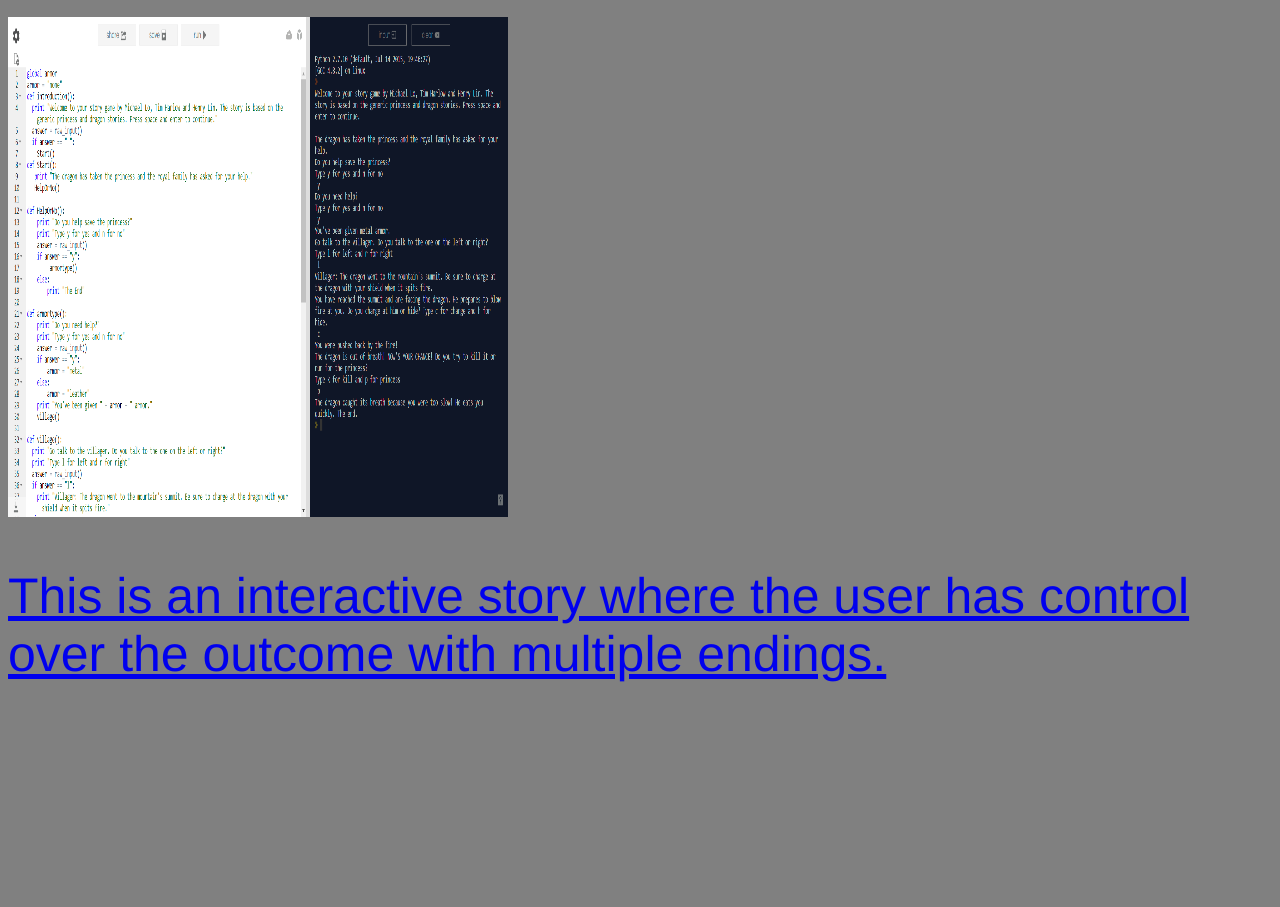
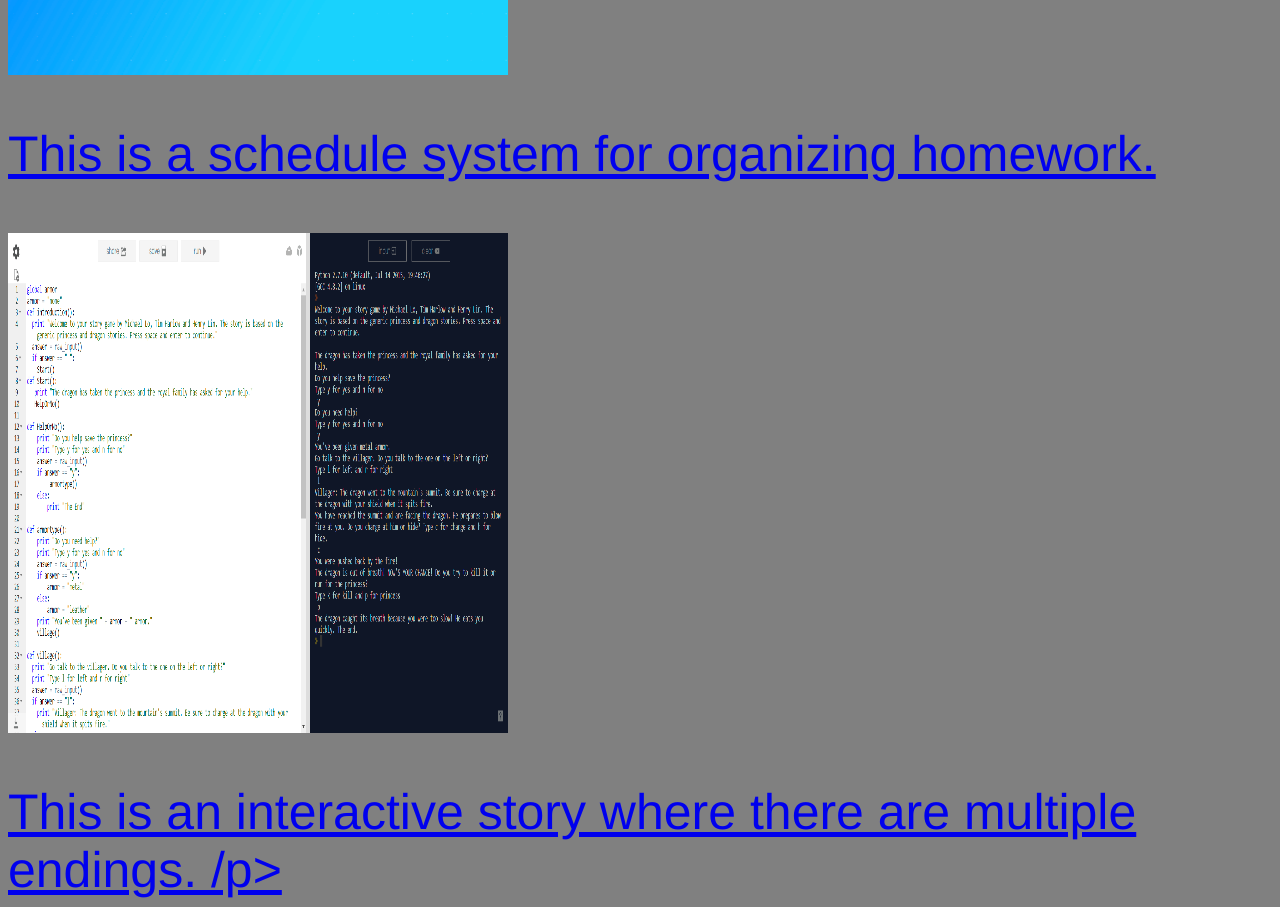
Before and after one commit to tjharlow1227/csp-2017, a plain HTML site: page portfolio.html in a window 1280 px wide. Shown: the part 2460-3367 px from the top of the page. Before the commit the page ends 3151 px from the top, so only its background shows below. Drawn offline with Linux system fonts and the light colour scheme.

Commit message:
Update portfolio.html

```diff
--- a/portfolio.html
+++ b/portfolio.html
@@ -30,18 +30,20 @@
 <p>
  <a href="https://scratch.mit.edu/projects/174819176/#editor">
 <img border="0" alt="Pac Man" src="images/pacman.PNG" width="500" height="500">
+</body><p style="text-align:center" ></p>This is a modern adaptation of pacman.</body>
 </a>
 </p>
 <p>
- <a href="https://drive.google.com/open?id=0BwDBpudJfEJUNHlhYjFfUm5TMDA">
+ <a href="http://ai2.appinventor.mit.edu/?galleryId=4554760218476544">
 <img border="0" alt="DoYourHomework" src="images/app.PNG" width="500" height="500">
+</body><p style="text-align:center" ></p>This is a schedule system for organizing homework.</body>
 </a>
 </p>
 <p>
  <a href="https://repl.it/NiKV/0">
 <img border="0" alt="Princess and The Dragon" src="images/dragon.PNG" width="500" height="500">
-</p>
+</body><p style="text-align:center" ></p>This is an interactive story where there are multiple endings.</body>
+/p>
   </body>
 </body>
 </html>
-</body><p style="text-align:center" ></p>This is an interactive story where the user has control over the outcome with multiple endings.</body>
```
